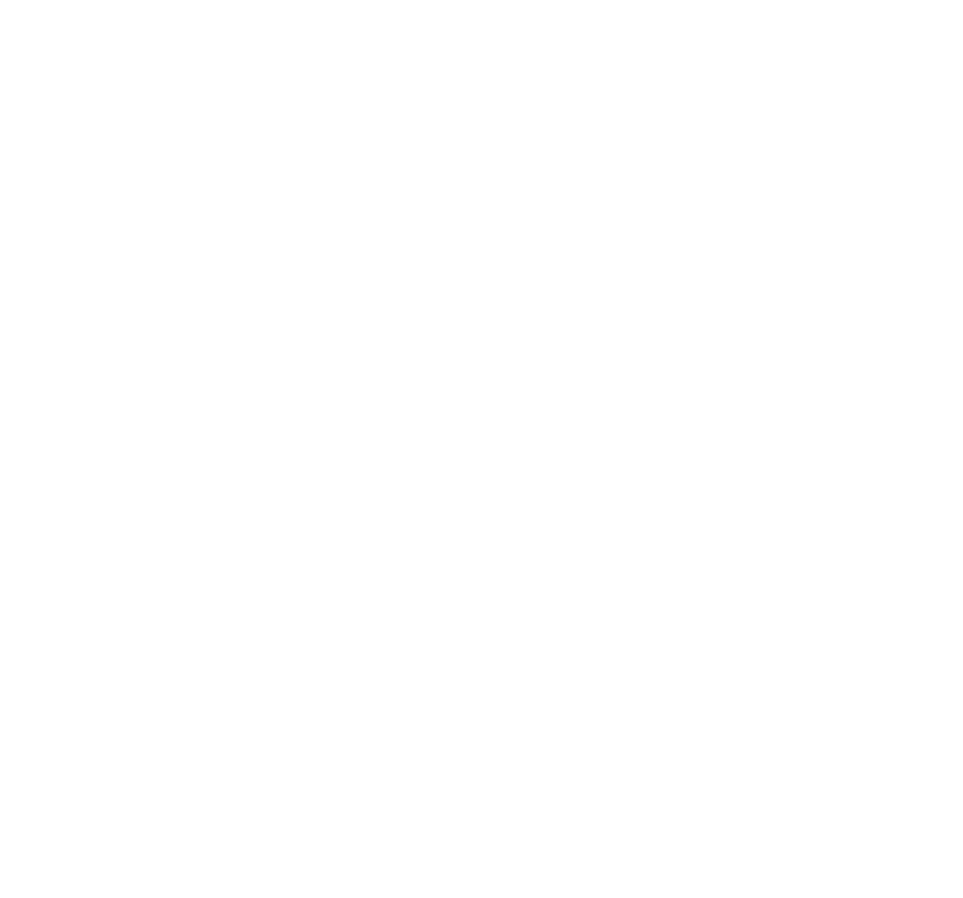
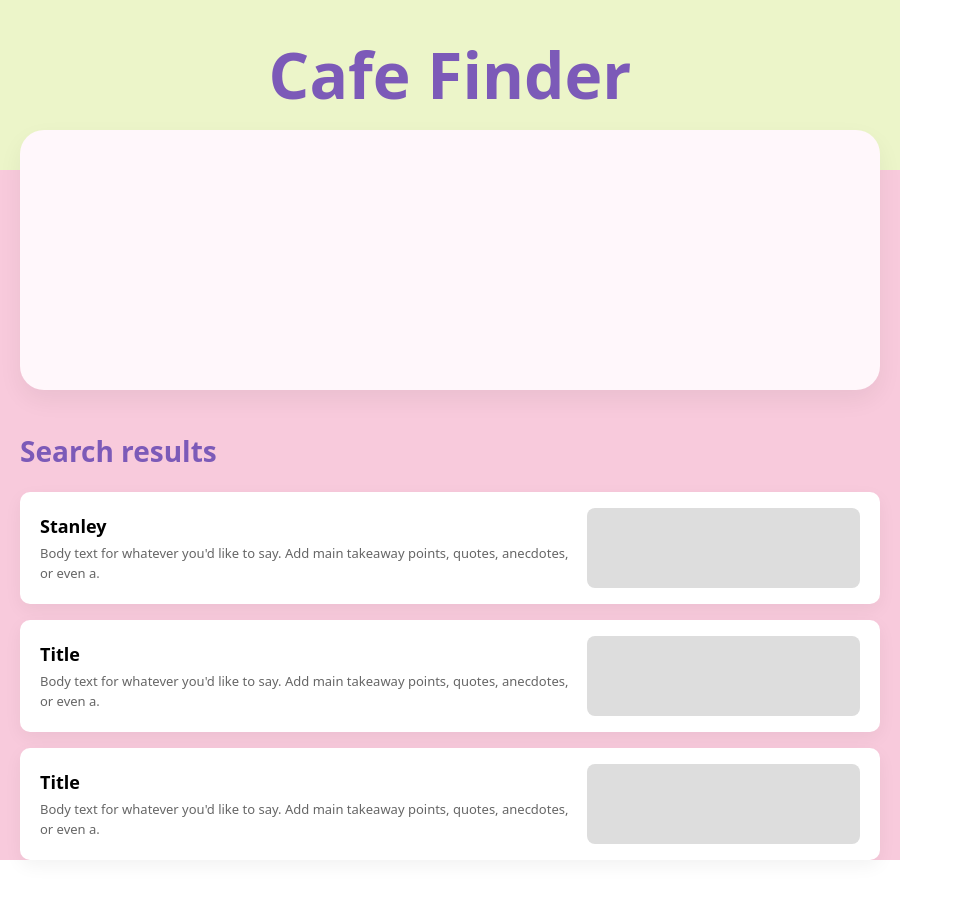
Before and after one commit to nhas0021/Cafe-Finder, a React (Vite) app: page / in a window 1280 px wide. Shown: the top 898 px of the page, without its empty margins (0-963 px from the left). Before the commit the page ends 800 px from the top, so only its background shows below. Built offline with nearby package versions, Linux system fonts and the light colour scheme.

Commit message:
Basic Layout

```diff
--- a/src/App.css
+++ b/src/App.css
@@ -1,13 +1,107 @@
-/* basic reset */
-* {
-  box-sizing: border-box;
-}
-
-body {
-  margin: 0;
-  font-family: system-ui, -apple-system, BlinkMacSystemFont, "Segoe UI", sans-serif;
+:root {
+  --bg-top: #ecf5c9;
+  --bg-main: #f8cadc;
+  --map-bg: #fff7fb;
+  --card-bg: #ffffff;
+  --purple: #7c5ab8;
+  --radius-large: 24px;
 }
 
 .app {
   min-height: 100vh;
+  background: var(--bg-main);
 }
+
+/* Header */
+
+.header {
+  background: var(--bg-top);
+  padding: 40px 0 60px;
+  text-align: center;
+}
+
+.header-title {
+  margin: 0;
+  font-size: 64px;
+  color: var(--purple);
+  font-weight: 600;
+}
+
+/* Layout below header */
+
+.main-layout {
+  max-width: 900px;
+  margin: -40px auto 60px; /* pull up into header area a bit */
+}
+
+/* Map section */
+
+.map-section {
+  padding: 0 20px;
+}
+
+.map-box {
+  background: var(--map-bg);
+  border-radius: var(--radius-large);
+  min-height: 260px;
+  box-shadow: 0 10px 25px rgba(0, 0, 0, 0.06);
+}
+
+/* Results */
+
+.results-section {
+  padding: 40px 20px 0;
+}
+
+.search-header {
+  display: flex;
+  align-items: center;
+  gap: 8px;
+  margin-bottom: 20px;
+}
+
+.search-header h2 {
+  margin: 0;
+  font-size: 28px;
+  color: var(--purple);
+}
+
+.results-list {
+  display: flex;
+  flex-direction: column;
+  gap: 16px;
+}
+
+/* Result card */
+
+.result-card {
+  background: var(--card-bg);
+  border-radius: 10px;
+  display: grid;
+  grid-template-columns: 2fr 1fr;
+  padding: 16px 20px;
+  align-items: center;
+  box-shadow: 0 6px 18px rgba(0, 0, 0, 0.05);
+}
+
+.result-card-info {
+  padding-right: 16px;
+}
+
+.result-card-title {
+  margin: 0 0 4px;
+  font-size: 18px;
+  color: #000;
+}
+
+.result-card-text {
+  margin: 0;
+  font-size: 13px;
+  color: #666;
+}
+
+.result-card-image {
+  height: 80px;
+  border-radius: 8px;
+  background: #ddd; /* placeholder */
+}
--- a/src/App.jsx
+++ b/src/App.jsx
@@ -1,9 +1,37 @@
 import "./App.css";
+import Header from "./Components/Header";
+import Map from "./Components/Map";
+import ResultsSection from "./Components/ResultsSection";
 
 function App() {
+  const cafes = [
+    {
+      id: 1,
+      name: "Stanley",
+      description:
+        "Body text for whatever you'd like to say. Add main takeaway points, quotes, anecdotes, or even a.",
+    },
+    {
+      id: 2,
+      name: "Title",
+      description:
+        "Body text for whatever you'd like to say. Add main takeaway points, quotes, anecdotes, or even a.",
+    },
+    {
+      id: 3,
+      name: "Title",
+      description:
+        "Body text for whatever you'd like to say. Add main takeaway points, quotes, anecdotes, or even a.",
+    },
+  ];
+
   return (
     <div className="app">
-      {/* we'll add our layout here */}
+      <Header />
+      <main className="main-layout">
+        <Map />
+        <ResultsSection cafes={cafes} />
+      </main>
     </div>
   );
 }
--- /dev/null
+++ b/src/Components/Map.jsx
@@ -0,0 +1,11 @@
+function Map() {
+  return (
+    <section className="map-section">
+      <div className="map-box">
+        {/* later: map icon + Google Map */}
+      </div>
+    </section>
+  );
+}
+
+export default Map;
--- /dev/null
+++ b/src/Components/ResultCard.jsx
@@ -0,0 +1,17 @@
+function ResultCard({ cafe }) {
+  return (
+    <article className="result-card">
+      <div className="result-card-info">
+        {/* later: location icon */}
+        <h3 className="result-card-title">{cafe.name}</h3>
+        <p className="result-card-text">{cafe.description}</p>
+      </div>
+
+      <div className="result-card-image">
+        {/* later: image */}
+      </div>
+    </article>
+  );
+}
+
+export default ResultCard;
--- /dev/null
+++ b/src/Components/ResultsList.jsx
@@ -0,0 +1,13 @@
+import ResultCard from "./ResultCard";
+
+function ResultsList({ cafes }) {
+  return (
+    <div className="results-list">
+      {cafes.map((cafe) => (
+        <ResultCard key={cafe.id} cafe={cafe} />
+      ))}
+    </div>
+  );
+}
+
+export default ResultsList;
--- /dev/null
+++ b/src/Components/ResultsSection.jsx
@@ -0,0 +1,15 @@
+import ResultsList from "./ResultsList";
+
+function ResultsSection({ cafes }) {
+  return (
+    <section className="results-section">
+      <div className="search-header">
+        <h2>Search results</h2>
+        {/* later: search icon */}
+      </div>
+      <ResultsList cafes={cafes} />
+    </section>
+  );
+}
+
+export default ResultsSection;
```
